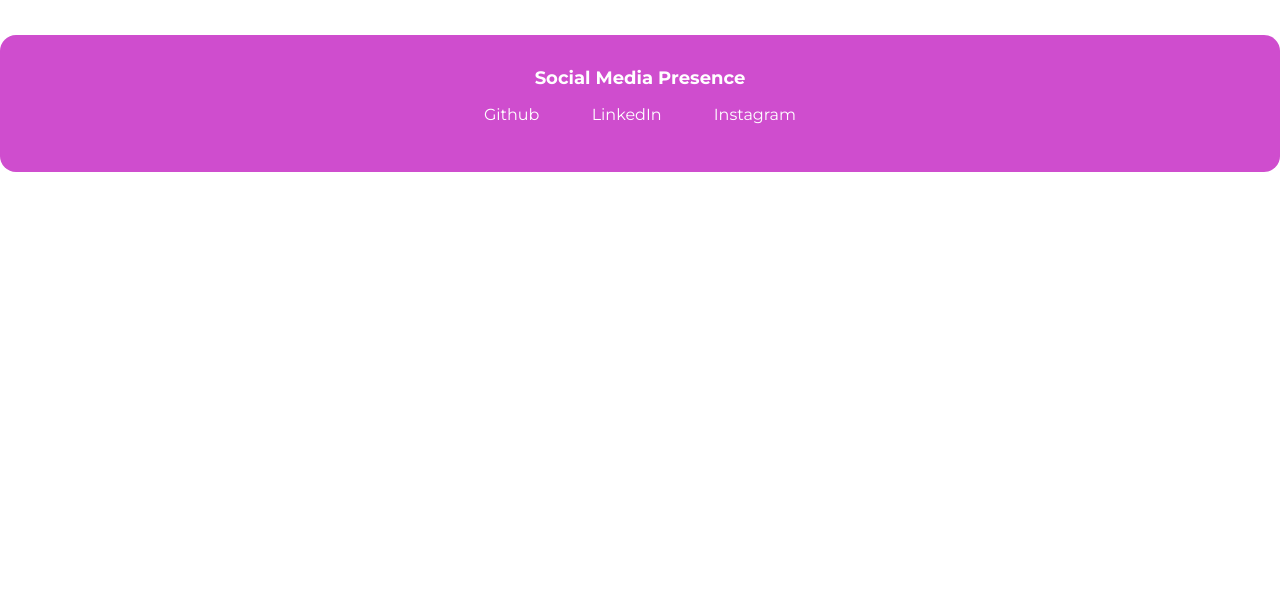
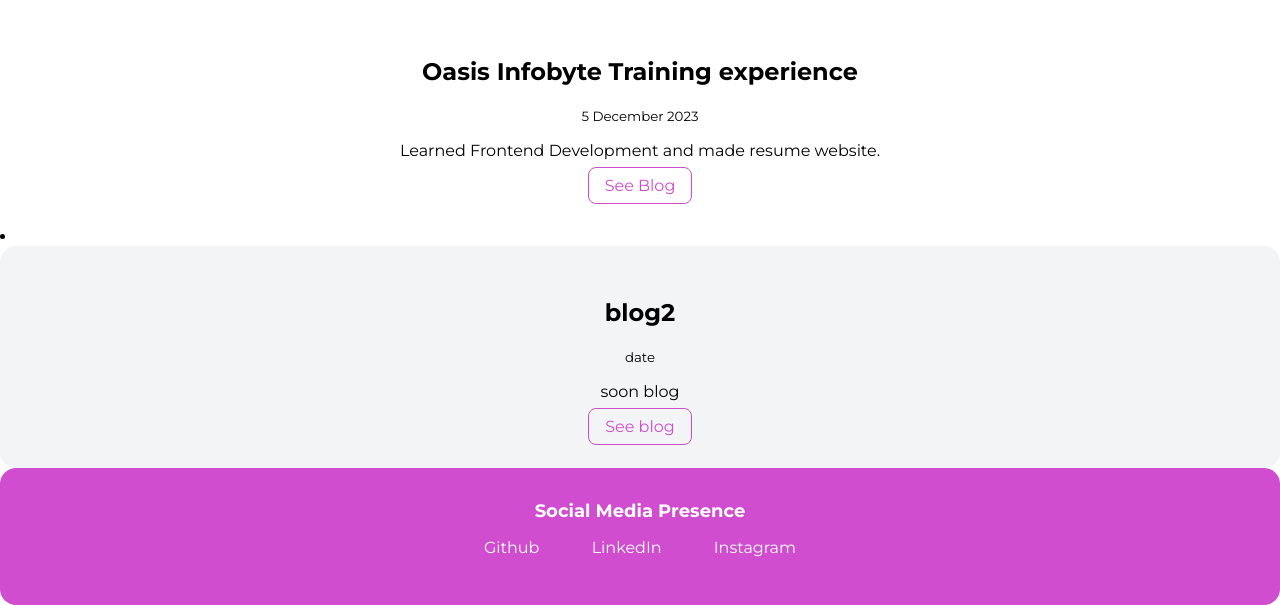
Before and after one commit to abhij24/My-Portfolio-Website, a plain HTML site: page blogs.html in a window 1280 px wide. Shown: the part 280-885 px from the top of the page. Before the commit the page ends 800 px from the top, so only its background shows below. Drawn offline with Linux system fonts and the light colour scheme.

Commit message:
update: blog

```diff
--- a/blogs.html
+++ b/blogs.html
@@ -25,8 +25,36 @@
 
     <header class="hero">
         <h1 class="hero-heading">My<span class="heading-inverted">blogs</span> </h1>
-        <h2>Complete blog</h2>
     </header>
+
+    <li>
+
+        <section class="section">
+            <div class="container container-center">
+                <h1>Oasis Infobyte Training experience</h1>
+                <small>5 December 2023</small>
+                <p>Learned Frontend Development and made resume website.</p>
+                <a class="link link-secondary" href="https://medium.com/@abhishekjagtap149/oasis-infobyte-internship-1month-fb938d04a62f">See Blog</a>
+            </div>
+
+        </section>
+
+    </li>
+
+    <li>
+        <section class="section ow">
+            <div class="container container-center">
+                <h1>blog2
+                </h1>
+                <small>date</small>
+                <p>soon blog</p>
+                <a class="link link-secondary" href="">See blog</a>
+            </div>
+
+        </section>
+
+
+    </li>
 
     <footer class="footer">
         <div class="footer-header">Social Media Presence</div>
```
